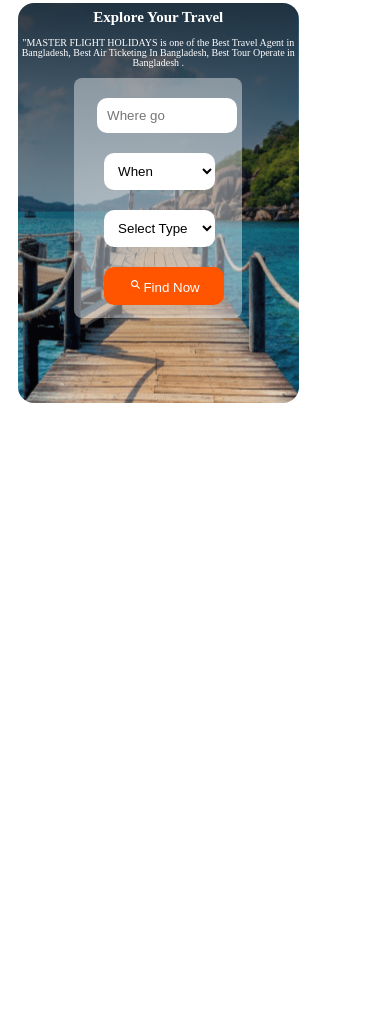
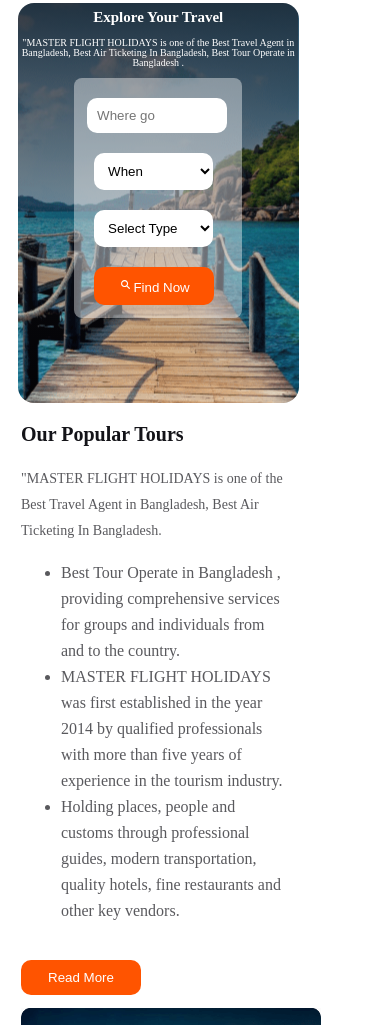
Before and after one commit to kazinishad/B9A2-Hero-Travel, a plain HTML site: page index.html in a window 390 px wide. Shown: the part 220-1245 px from the top of the page. Before the commit the page ends 844 px from the top, so only its background shows below. Drawn offline with Linux system fonts and the light colour scheme.

Commit message:
added scndpage with responsive

```diff
--- a/index.html
+++ b/index.html
@@ -23,7 +23,7 @@
             </ul>
         </div>
     </section>
-
+<!--firstpage section start-->
     <section id="firstpage">
          <div class="firsttext">
             <h2 class="firsttext1">Explore Your Travel</h2>
@@ -43,6 +43,25 @@
         </div>
     </section>
 
+    <!--scndpage section start-->
+        <section id="scndpage">
+            <div class="scndpageall">
+                <div class="scndpagetext">
+                    <h3 class="scndpagetitle">Our Popular Tours</h3>
+                    <p class="scndpagep">"MASTER FLIGHT HOLIDAYS is one of the Best Travel Agent in Bangladesh, Best Air Ticketing In Bangladesh.</p>
+                    <ul>
+                        <li>Best Tour Operate in Bangladesh , providing comprehensive services for groups and individuals from and to the country. </li>
+                        <li>MASTER FLIGHT HOLIDAYS was first established in the year 2014 by qualified professionals with more than five years of experience in the tourism industry. </li>
+                        <li>Holding places, people and customs through professional guides, modern transportation, quality hotels, fine restaurants and other key vendors.</li>
+                    </ul>
+                    <button class="btnprimaryf">Read More</button>
+                </div>
+                <div class="scndpageimg">
+                    <img class="scndpageimg1" src="Rectangle 4.png">
+                </div>
+
+            </div>
+        </section>
    </body>
 
 </html>
--- a/style.css
+++ b/style.css
@@ -61,7 +61,7 @@
 
 }
 .btnsectionall{
-    margin-left: 30px;
+    margin-left: 20px;
 }
 .btnimg{
     width: 15px;
@@ -95,6 +95,47 @@
     color: #FFF;
 
 
+}
+
+/*scndpage section start*/
+#scndpage{
+    width: 80%;
+    height: 400px;
+    margin: 0px 130px;
+
+}
+.scndpageall{
+    display: flex;
+    margin-top: 60px;
+    gap: 30px;
+}
+.scndpageall .scndpageimg1{
+    width: 500px;
+    height: 450px;
+}
+.scndpagetitle{
+    color: #131318;
+    font-family: Mulish;
+    font-size: 40px;
+    font-style: normal;
+    font-weight: 800;
+    line-height: normal;
+}
+.scndpagep{
+    color: rgba(19, 19, 24, 0.70);
+    font-family: Mulish;
+    font-size: 16px;
+    font-style: normal;
+    font-weight: 400;
+    line-height: 26px;
+}
+.scndpageall ul li{
+    color: rgba(19, 19, 24, 0.70);
+    font-family: Mulish;
+    font-size: 16px;
+    font-style: normal;
+    font-weight: 400;
+    line-height: 26px;
 }
 
 
@@ -158,7 +199,35 @@
         width: 80%px;
 
     }
+    #scndpage{
+        width: 80%;
+        height: 400px;
+        margin: 0px 13px;
 
+
+    }
+    .scndpageall{
+        display: block;
+        margin-top: 10px;
+        gap: 20px;
+    }
+    .scndpagetitle{
+        font-size: 20px;
+        font-weight: 800;
+        line-height: normal;
+    }
+    .scndpagep{
+        font-size: 14px;
+        line-height: 26px;
+    }
+    .scndpagetext{
+        width: 90%;
+    }
+    .scndpageall .scndpageimg1{
+        width: 300px;
+        height: 350px;
+        margin-top: 13px;
+    }
 }
 
 @media screen and (min-width:576px) and (max-width:992px) {
```
